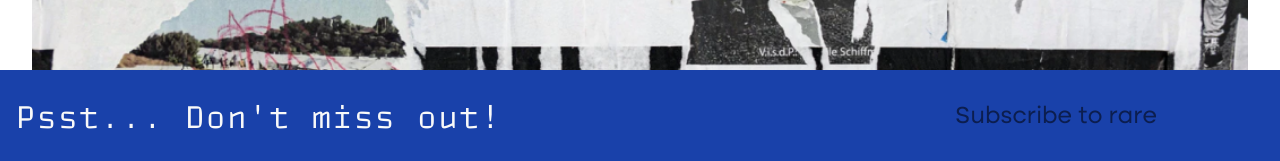
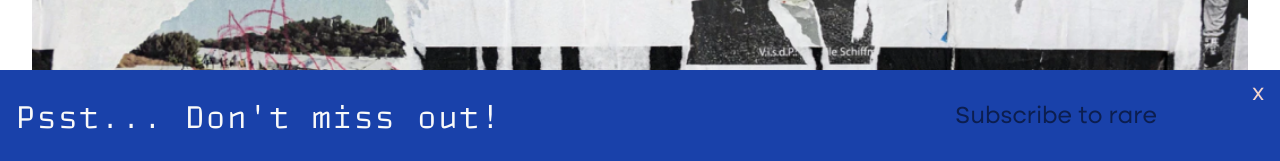
Before and after one commit to rareagency/rare.fi, a Next.js app: page /stories in a window 1280 px wide. Shown: the part 637-798 px from the top of the page. Built offline with nearby package versions, Linux system fonts and the light colour scheme; a small style sheet from the web is missing.

Commit message:
Added button to hide and animation

```diff
--- a/components/Floater.tsx
+++ b/components/Floater.tsx
@@ -1,17 +1,31 @@
 import React from "react";
 import Button from "./Button";
+import { c } from "../utils/classnames";
 
 const Floater = () => {
-  const [hidden] = React.useState(false);
+  const [hidden, setHidden] = React.useState(false);
+  const [hiddenAnimation, setHiddenAnimation] = React.useState(false);
+
   if (hidden) {
     return null;
   }
   return (
-    <section className="bg-action-purple w-full p-4 layout-grid col-all sticky bottom-0 animation">
+    <section
+      className={c(
+        `bg-action-purple w-full p-4 layout-grid col-all sticky bottom-0 animation`,
+        { hidden: hiddenAnimation }
+      )}
+    >
       <style jsx>{`
         .animation {
           animation-name: move;
           animation-duration: 1s;
+        }
+        .hidden {
+          animation-name: moveDown;
+          animation-duration: 0.7s;
+          height: 0px;
+          bottom: -50px;
         }
         @keyframes move {
           from {
@@ -19,6 +33,16 @@ const Floater = () => {
           }
           to {
             height: 93px;
+          }
+        }
+        @keyframes moveDown {
+          from {
+            height: 93px;
+            bottom: 0px;
+          }
+          to {
+            height: 0px;
+            bottom: -50px;
           }
         }
       `}</style>
@@ -32,6 +56,15 @@ const Floater = () => {
       >
         Subscribe to rare
       </Button>
+      <button
+        className={"absolute right-0 top-0 pt-2 pr-4 text-light-red"}
+        onClick={() => {
+          setHiddenAnimation(true);
+          setTimeout(() => setHidden(true), 700);
+        }}
+      >
+        x
+      </button>
     </section>
   );
 };
```
